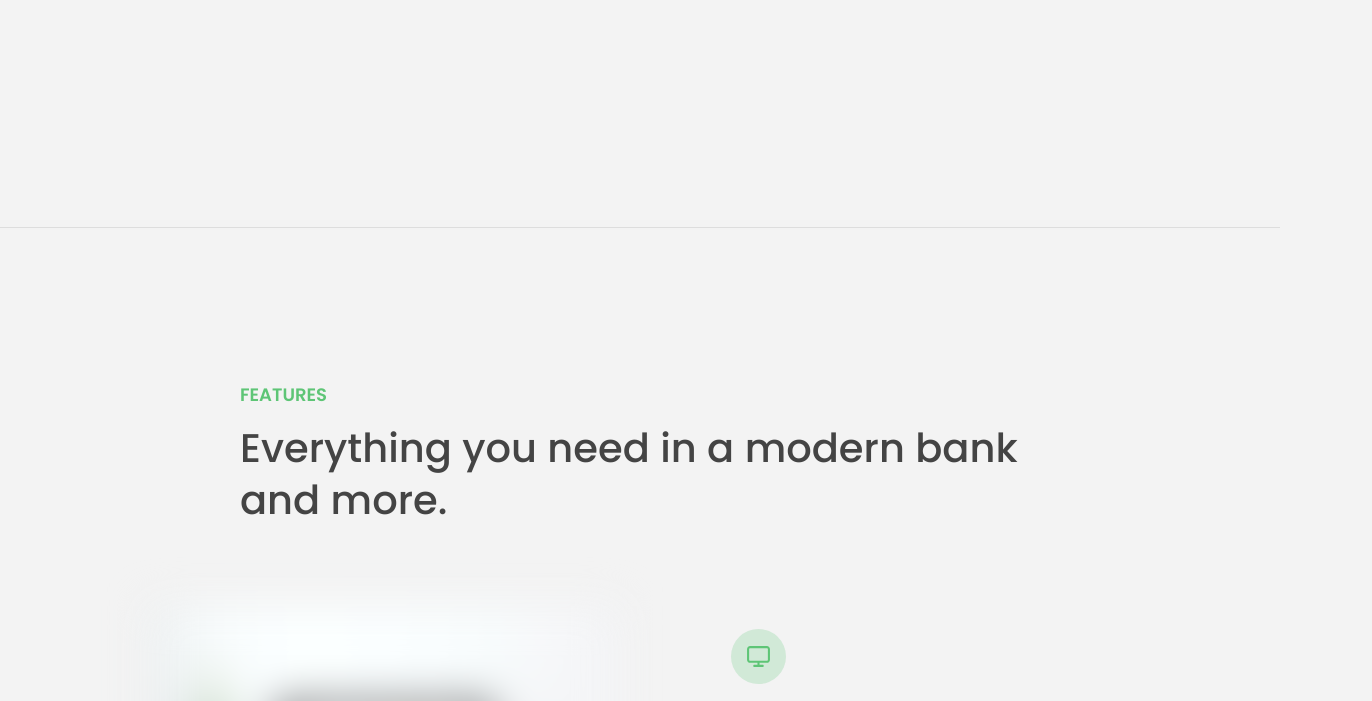
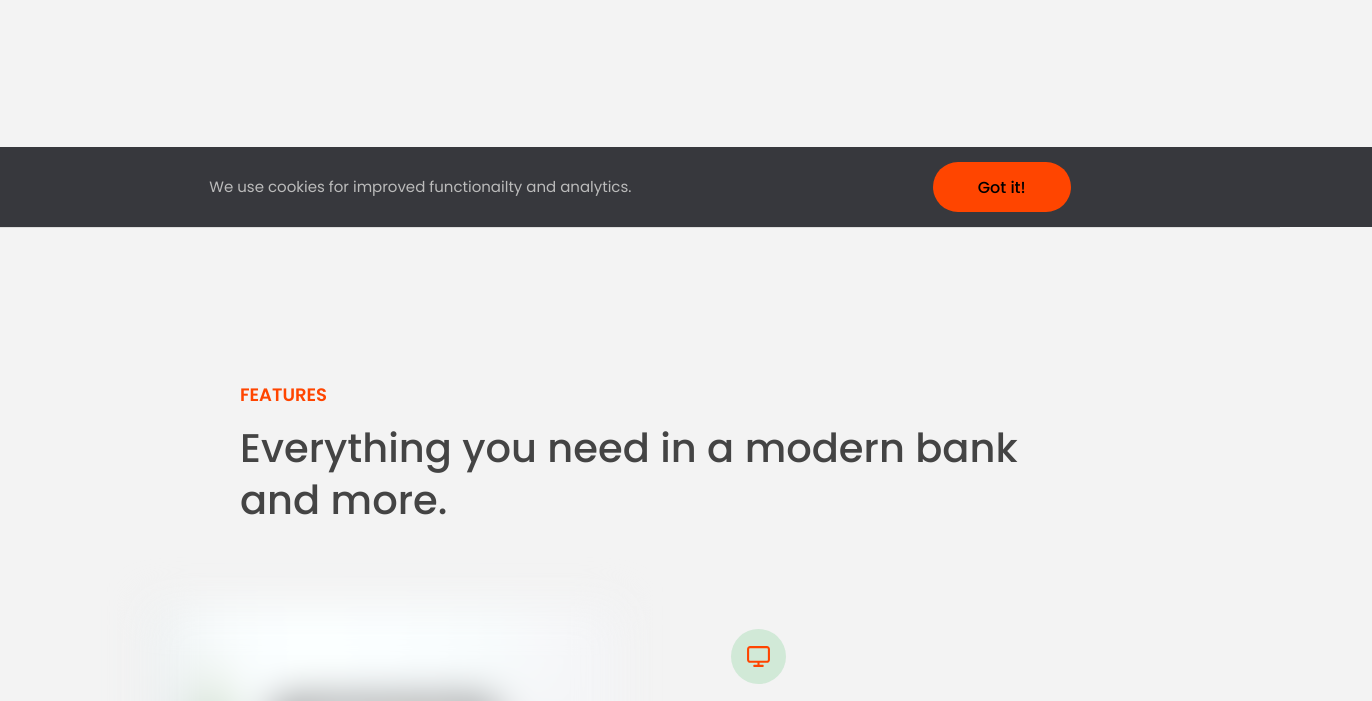
Before and after one commit to RobJCatlin/complete-javascript-course, a plain HTML site: page 13-Advanced-DOM-Bankist/starter/index.html in a window 1280 px wide. Shown: the part 573-1274 px from the top of the page, 1372 px wide, since content can reach past the window. Drawn offline with Linux system fonts and the light colour scheme.

Commit message:
13-Advanced-DOM - add, remove, edit DOM nodes, attributes

```diff
--- a/13-Advanced-DOM-Bankist/starter/index.html
+++ b/13-Advanced-DOM-Bankist/starter/index.html
@@ -21,6 +21,7 @@
           alt="Bankist logo"
           class="nav__logo"
           id="logo"
+          designer="Rob"
         />
         <ul class="nav__links">
           <li class="nav__item">
--- a/13-Advanced-DOM-Bankist/starter/script.js
+++ b/13-Advanced-DOM-Bankist/starter/script.js
@@ -8,7 +8,8 @@ const overlay = document.querySelector('.overlay');
 const btnCloseModal = document.querySelector('.btn--close-modal');
 const btnsOpenModal = document.querySelectorAll('.btn--show-modal');
 
-const openModal = function () {
+const openModal = function (e) {
+  e.preventDefault();
   modal.classList.remove('hidden');
   overlay.classList.remove('hidden');
 };
@@ -18,8 +19,10 @@ const closeModal = function () {
   overlay.classList.add('hidden');
 };
 
-for (let i = 0; i < btnsOpenModal.length; i++)
-  btnsOpenModal[i].addEventListener('click', openModal);
+// for (let i = 0; i < btnsOpenModal.length; i++)
+//   btnsOpenModal[i].addEventListener('click', openModal);
+
+btnsOpenModal.forEach(btn => btn.addEventListener('click', openModal));
 
 btnCloseModal.addEventListener('click', closeModal);
 overlay.addEventListener('click', closeModal);
@@ -29,3 +32,71 @@ document.addEventListener('keydown', function (e) {
     closeModal();
   }
 });
+
+console.log(document.documentElement);
+console.log(document.head);
+console.log(document.body);
+
+const header = document.querySelector('.header');
+const allSections = document.querySelectorAll('.section');
+console.log(allSections);
+
+document.getElementById('section--1');
+const allButtons = document.getElementsByTagName('button');
+console.log(allButtons);
+
+console.log(document.getElementsByClassName('btn'));
+
+// Creating and inserting elements
+// .insertAdjacentHTML
+const message = document.createElement('div');
+message.classList.add('cookie-message');
+message.textContent =
+  'We use cookies for improved functionailty and analytics.';
+message.innerHTML =
+  'We use cookies for improved functionailty and analytics. <button class="btn btn--close-cookie">Got it!</button>';
+
+// header.prepend(message);
+header.append(message);
+// header.append(message.cloneNode(true));
+
+// header.before(message);
+// header.after(message);
+
+// Delete elements
+document.querySelector('.btn--close-cookie').addEventListener(
+  'click',
+  () => message.remove()
+  //message.parentElemet.removeChild(message) //old way before .remove()
+);
+
+// Styles
+message.style.backgroundColor = '#37383d';
+message.style.width = '120%';
+
+// doesn't work on normal styles
+console.log(message.style.height);
+// works on inline styles
+console.log(message.style.backgroundColor);
+
+console.log(getComputedStyle(message).color);
+console.log(getComputedStyle(message).height);
+
+message.style.height =
+  Number.parseInt(getComputedStyle(message).height, 10) + 30 + 'px';
+
+// change custom properties using setProperty()
+// this changes the css variables in :root{}
+// could use this for dark mode?
+document.documentElement.style.setProperty('--color-primary', 'orangered');
+
+// Attributes
+const logo = document.querySelector('.nav__logo');
+console.log(logo.alt);
+console.log(logo.src);
+
+logo.alt = 'Beautiful minimalist logo';
+
+// Non-standard attribute
+console.log(logo.designer);
+console.log(logo.getAttribute('designer'));
--- a/13-Advanced-DOM-Bankist/starter/style.css
+++ b/13-Advanced-DOM-Bankist/starter/style.css
@@ -671,4 +671,5 @@ h4 {
   color: #bbb;
   font-size: 1.5rem;
   font-weight: 400;
+  /* padding: 8px 5px; */
 }
```
